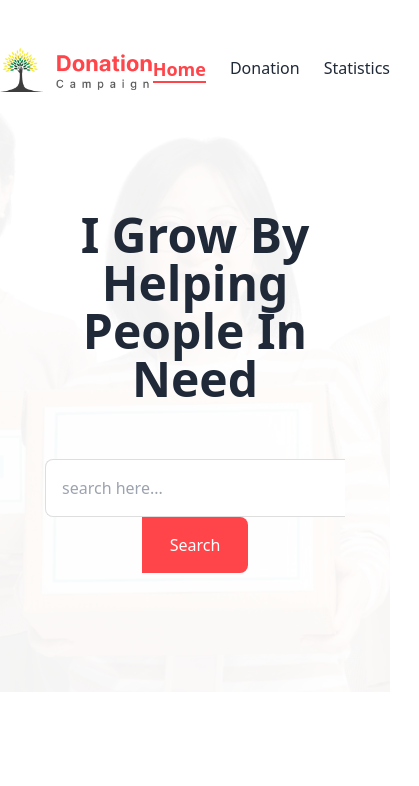
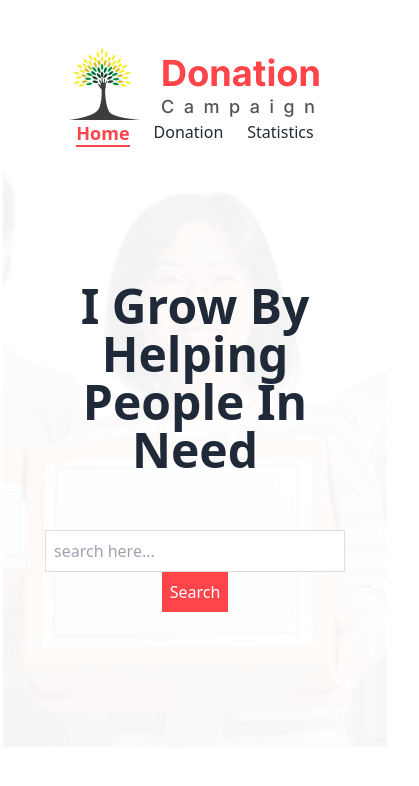
Before and after one commit to farhanAfrad/donation-campaign, a React (Vite) app: page /home in a window 390 px wide. Shown: the top 786 px of the page, 419 px wide, since content can reach past the window. Built offline with nearby package versions, Linux system fonts and the light colour scheme; grey boxes are pictures that could not be loaded.

Commit message:
responsive and errorelement has been added

```diff
--- /dev/null
+++ b/src/Components/Errorpage/ErrorPage.jsx
@@ -0,0 +1,16 @@
+import { useRouteError } from "react-router-dom";
+
+export default function ErrorPage() {
+  const error = useRouteError();
+  console.error(error);
+
+  return (
+    <div id="error-page" className="h-screen w-screen flex flex-col justify-center items-center">
+      <h1 className="text-red-700 font-semibold text-3xl">Oops!</h1>
+      <p>Sorry, an unexpected error has occurred.</p>
+      <p>
+        <i>{error.statusText || error.message}</i>
+      </p>
+    </div>
+  );
+}
--- a/src/Components/Home/Home.jsx
+++ b/src/Components/Home/Home.jsx
@@ -2,6 +2,7 @@ import React, { useState } from 'react';
 import { useLoaderData } from 'react-router-dom';
 import ItemCard from '../ItemCard/ItemCard';
 // import banner from '../../../public/images/banner.png'
+// import banner from '../../assets/images/banner.png'
 
 const Home = () => {
     const donationItems = useLoaderData();
@@ -31,15 +32,15 @@ const Home = () => {
 
     return (
         <div>
-            <div className="hero h-[600px]" style={{ backgroundImage: 'url(../../../public/images/banner.png)' }}>
+            <div className="hero h-[600px]" style={{ backgroundImage: 'url(/images/banner.png)' }}>
                 <div className="hero-overlay bg-[#fffffff2]"></div>
                 <div className="hero-content text-center flex-col">
                     <h2 className='text-5xl font-bold mb-10'>I Grow By Helping People In Need</h2>
                     <div className="max-w-md">
                         <form onSubmit={handleSubmit}>
                             <div>
-                                <input className='border border-r-0 border-[#DEDEDE] p-4 w-[300px] rounded-s-lg' type="text" name="search" id="" placeholder='search here...' />
-                                <button className='bg-[#FF444A] text-white py-4 px-7 rounded-e-lg'>Search</button>
+                                <input className='border md:border-r-0 border-[#DEDEDE] p-2 md:p-4 w-[300px] md:rounded-s-lg' type="text" name="search" id="" placeholder='search here...' />
+                                <button className='bg-[#FF444A] text-white p-2 md:py-4 md:px-7 md:rounded-e-lg'>Search</button>
                             </div>
 
                         </form>
@@ -48,7 +49,7 @@ const Home = () => {
             </div>
 
 
-            <div className='grid grid-cols-4 gap-6 mt-24'>
+            <div className='grid grid-cols-2 md:grid-cols-3 lg:grid-cols-4 gap-6 mt-24'>
                 {
                     // donationItems.filter(item => item.category === searchValue).map(item => <ItemCard key={item.id} item={item}></ItemCard>)
                      flag ? results.map(item => <ItemCard key={item.id} item={item}></ItemCard>) : donationItems.map(item => <ItemCard key={item.id} item={item}></ItemCard>)
--- a/src/Components/NavBar/NavBar.jsx
+++ b/src/Components/NavBar/NavBar.jsx
@@ -14,9 +14,9 @@ const NavBar = () => {
     </>
     return (
         <div>
-            <div className="flex justify-between items-center mt-12 z-20">
+            <div className="flex flex-col md:flex-row justify-between items-center mt-12 z-20">
                 <div className="">
-                    <img src="/public/images/Logo.png" alt="" />
+                    <img src="/images/Logo.png" alt="" />
                 </div>
                 <div className="">
                     <ul className="flex gap-6 lg:gap-12">
--- a/src/Components/Root/Root.jsx
+++ b/src/Components/Root/Root.jsx
@@ -16,7 +16,7 @@ const Root = () => {
     // // };
     // redkt();
     return (
-        <div className="max-w-7xl mx-auto mb-44">
+        <div className="max-w-sm md:max-w-2xl lg:max-w-4xl xl:max-w-7xl mx-auto mb-44">
             <NavBar></NavBar>
             <Outlet></Outlet>
         </div>
--- a/src/main.jsx
+++ b/src/main.jsx
@@ -11,24 +11,25 @@ import Home from './Components/Home/Home';
 import Donation from './Components/Donation/Donation';
 import Statistics from './Components/Statistics/Statistics';
 import DonationDetails from './Components/DonationDetails/DonationDetails';
-
+import ErrorPage from './Components/Errorpage/ErrorPage';
 const router = createBrowserRouter([
   {
     path:'/',
     element:<Root></Root>,
+    errorElement: <ErrorPage></ErrorPage>,
 
     children:[
       {
         index: true,
         path:'/home',
         element:<Home></Home>,
-        loader: () => fetch('/public/data.json')
+        loader: () => fetch('/data.json')
 
       },
       {
         path:'/donation',
         element:<Donation></Donation>,
-        loader: () => fetch('/public/data.json')
+        loader: () => fetch('/data.json')
       },
       {
         path:'/statistics',
@@ -37,7 +38,8 @@ const router = createBrowserRouter([
       {
         path:'/data/:id',
         element:<DonationDetails></DonationDetails>,
-        loader: () => fetch('/public/data.json')
+        loader: () => fetch('/data.json')
+
 
       }
     ]
```
Also changed, not shown: 1 other file (tests, documents, lock files or other folders).
